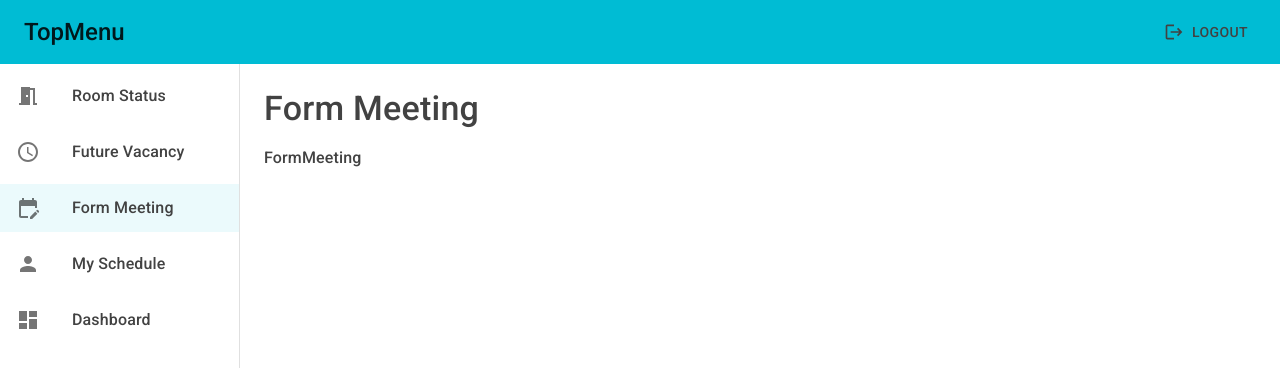
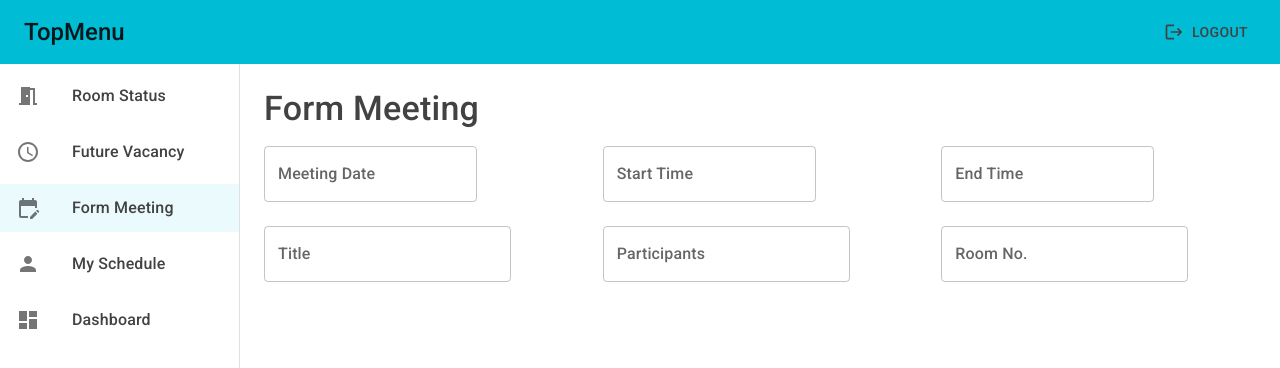
Before and after one commit to Joy-Honchan/conference-system, a React (Create React App) app: page /form_meeting in a window 1280 px wide. Shown: the top 368 px of the page. Built offline with nearby package versions, Linux system fonts and the light colour scheme.

Commit message:
style: add inputs

```diff
--- a/src/pages/FormMeeting.tsx
+++ b/src/pages/FormMeeting.tsx
@@ -1,5 +1,59 @@
-import React from 'react'
+import Box from '@mui/material/Box'
+import Grid from '@mui/material/Grid'
+import TextField from '@mui/material/TextField'
+import { DatePicker } from '@mui/x-date-pickers'
+import { AdapterDayjs } from '@mui/x-date-pickers/AdapterDayjs'
+import { LocalizationProvider } from '@mui/x-date-pickers/LocalizationProvider'
+import { TimePicker } from '@mui/x-date-pickers/TimePicker'
 
 export default function FormMeeting() {
-  return <div>FormMeeting</div>
+  return (
+    <Grid
+      container
+      sx={{
+        maxWidth: '1200px',
+        '.MuiGrid-item': {
+          // display: 'flex',
+          // justifyContent: 'center',
+          '.MuiBox-root': {
+            maxWidth: '247px'
+          }
+        }
+      }}
+      spacing={3}
+    >
+      <LocalizationProvider dateAdapter={AdapterDayjs}>
+        <Grid item xs={12} md={6} lg={4}>
+          <Box>
+            <DatePicker label="Meeting Date" />
+          </Box>
+        </Grid>
+        <Grid item xs={12} md={6} lg={4}>
+          <Box>
+            <TimePicker label="Start Time" />
+          </Box>
+        </Grid>
+        <Grid item xs={12} md={6} lg={4}>
+          <Box>
+            <TimePicker label="End Time" />
+          </Box>
+        </Grid>
+      </LocalizationProvider>
+      <Grid item xs={12} md={6} lg={4}>
+        <Box>
+          <TextField fullWidth label="Title" />
+        </Box>
+      </Grid>
+      <Grid item xs={12} md={6} lg={4}>
+        <Box>
+          <TextField fullWidth label="Participants" />
+        </Box>
+      </Grid>
+      <Grid item xs={12} md={6} lg={4}>
+        <Box>
+          <TextField fullWidth label="Room No." />
+        </Box>
+      </Grid>
+    </Grid>
+  )
 }
```
